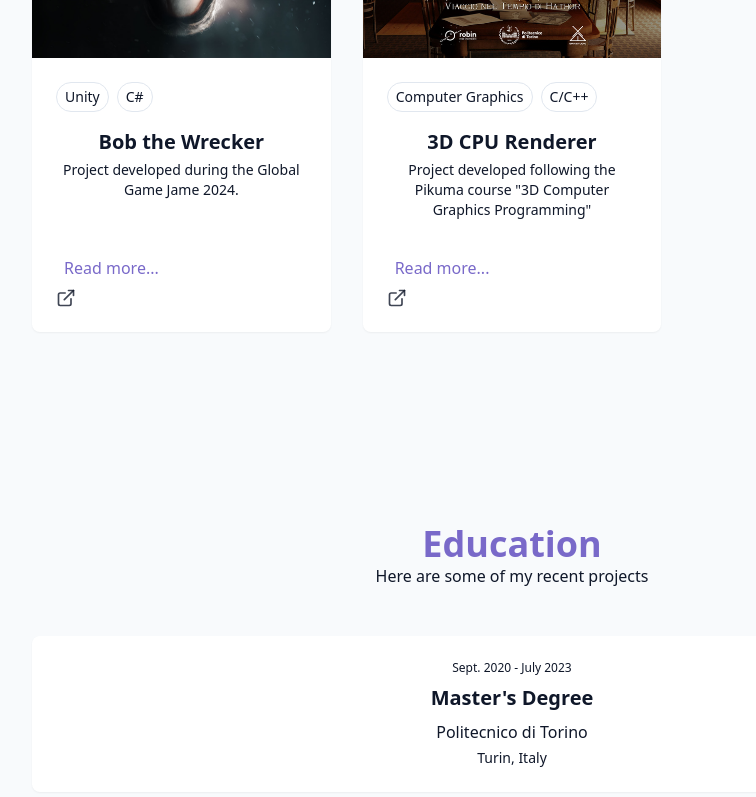
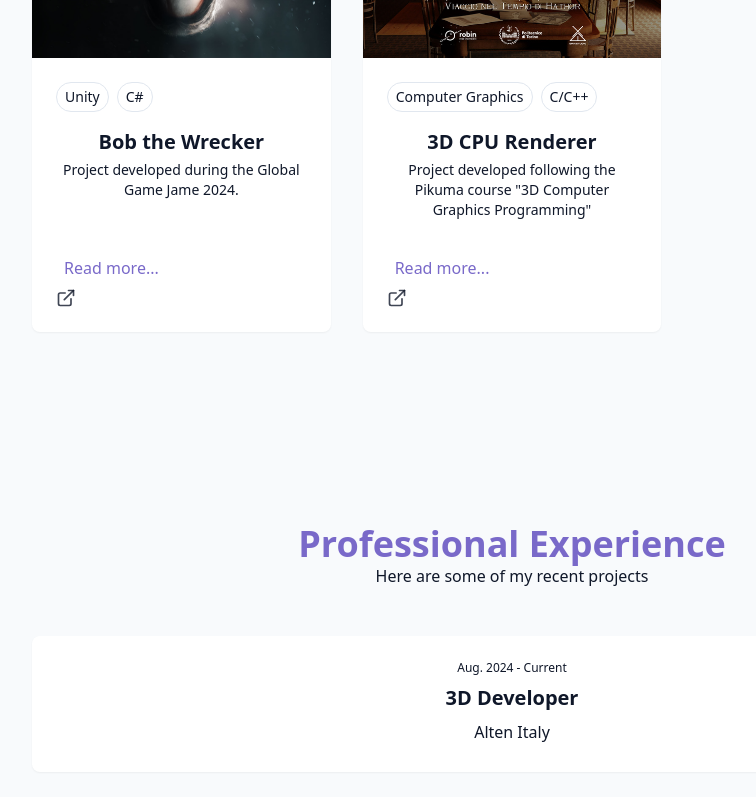
Before and after one commit to ManuelPepe129/manuel.pepe, a React (Vite) app: page / in a window 1280 px wide. Shown: the part 2000-2797 px from the top of the page, without its empty margins (128-884 px from the left). Built offline with nearby package versions, Linux system fonts and the light colour scheme.

Commit message:
add professional experiences

```diff
--- /dev/null
+++ b/src/Components/ProfessionalSection.jsx
@@ -0,0 +1,56 @@
+import {cn} from "@/lib/utils.js";
+import {ExternalLink} from "lucide-react";
+
+export const ProfessionalSection = () => {
+    const working_experience = [
+        {
+            title:"3D Developer",
+            company: "Alten Italy",
+            duration: "Aug. 2024 - Current"
+        },
+        {
+            title: "Tech Artist",
+            company: "ZURU Tech",
+            duration: 'May 2023 - July 2024',
+        },
+        {
+            title: "Tech Artist Intern",
+            company: "ZURU Tech",
+            duration: 'Oct. 2022 - Jan. 2023',
+        },
+        {
+            title: "Game Developer",
+            company: "LKA srl",
+            duration: 'Jan. 2020 - Sept. 2020',
+        },
+        {
+            title: "Game Developer Intern",
+            company: "LKA srl",
+            duration: 'May 2019 - Sept. 2020',
+        },
+    ];
+
+    return (
+        <section id="professional_experience" className="py-24 px-4 relative">
+            <div className="container mx-auto max-w-5xl">
+                <h2 className="text-3xl md:text-4xl font-bold text-center"><span
+                    className="text-primary">Professional Experience</span>
+                </h2>
+                <p className="text-center text-muted-foreground mb-12 max-w-2xl mx-auto">Here are some of my recent
+                    projects</p>
+                <div className="grid grid-cols-1 md:grid-cols-1 lg:grid-cols-1 gap-8">
+                    {working_experience.map((experience, key) => (
+                        <div key={key} className="group bg-card rounded-lg overflow-hidden shadow-xs card-hover">
+                            <div className="p-6 space-y-2">
+                                <h6 className="text-xs">{experience.duration}</h6>
+                                <h3 className="text-xl font-semibold mb-2">{experience.title}</h3>
+                                <p className={"text-muted-foreground text-m mb-1"}>{experience.company}</p>
+                                <h5 className={"text-sm font-light"}>{experience.location}</h5>
+                            </div>
+                        </div>
+                    ))}
+                </div>
+            </div>
+        </section>
+    );
+}
--- a/src/pages/Home.jsx
+++ b/src/pages/Home.jsx
@@ -9,6 +9,7 @@ import {ContactSection} from "@/Components/ContactSection.jsx";
 import {FooterComponent} from "@/Components/Footer.jsx";
 import {PersonalProjectsSection} from "@/Components/PersonalProjectsSection.jsx";
 import {EducationSection} from "@/Components/EducationSection.jsx";
+import {ProfessionalSection} from "../Components/ProfessionalSection.jsx";
 
 
 export default function Home() {
@@ -31,6 +32,7 @@ export default function Home() {
                 {/*<SkillsSection/>*/}
                 <ProjectsSection/>
                 <PersonalProjectsSection/>
+                <ProfessionalSection/>
                 <EducationSection/>
                 {/*<ContactSection/>*/}
             </main>
```
